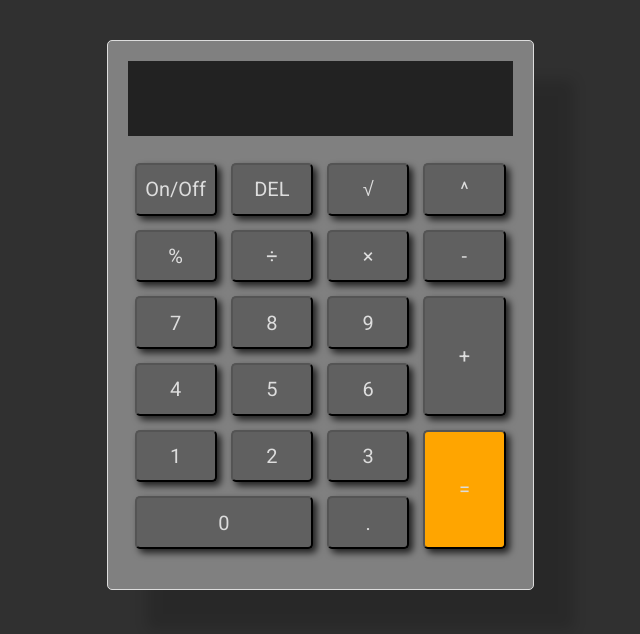
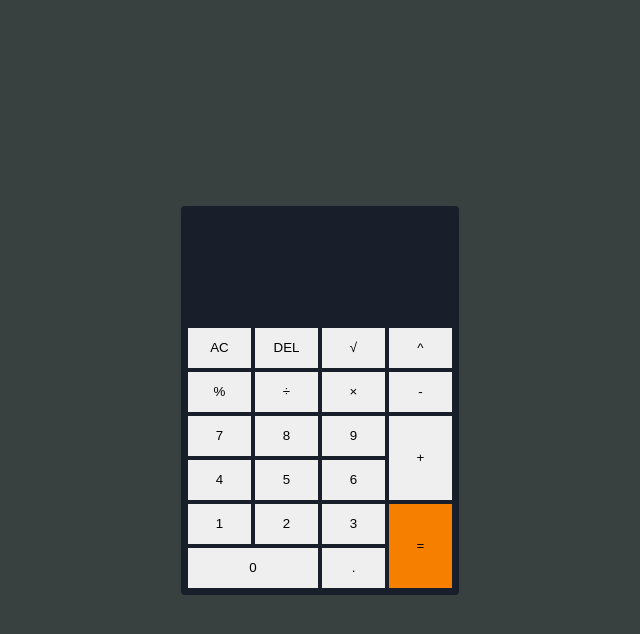
Before and after one commit to TymoteuszStr/simple_calculator, a plain HTML site: page index.html in a window 1280 px wide. Shown: the whole page, without its empty margins (320-960 px from the left). Drawn offline with Linux system fonts and the light colour scheme.

Commit message:
new style with style.scss

```diff
--- a/index.html
+++ b/index.html
@@ -3,12 +3,12 @@
 <head>
     <meta charset="utf-8">
     <meta name="viewport" content="width=device-width, initial-scale=1, shrink-to-fit=no">
-    <title>BigTest-html,css,js</title>
-    <meta name="description" content="just testing stuff">
-    <meta name="keywords" content=" ">
+    <title>Calculator online</title>
+    <meta name="description" content="retro calculator">
+    <meta name="keywords" content="claculator online">
     <meta http-equiv="X-UA-Compatible" content="IE=edge,chrome=1">
 
-    <link rel="stylesheet" href="style/main.css">
+    <link rel="stylesheet" href="style/style.css">
     <link href="https://fonts.googleapis.com/css2?family=Press+Start+2P&display=swap" rel="stylesheet">
     <link href="https://fonts.googleapis.com/css2?family=Roboto&display=swap" rel="stylesheet">
     <!--[if lt IE 9]>
@@ -18,15 +18,18 @@
 </head>
 
 <body>
-
     <main>
         <div class="container">
+
+            <div class="calc">
+
                 <div  class="result">
                     <div class ="first_operation"></div>
                     <div class ="second_operation"></div>
                 </div>
+
                 <div class="btn_container">
-                 <button class="toggler">On/Off</button>
+                    <button class="toggler">AC</button>
                     <button class="del">DEL</button>
                     <button class="operation">&radic;</button>
                     <button class="operation">^</button>
@@ -49,6 +52,7 @@
                     <button class="operation plus">+</button>
                     </div>
                 </div>
+        </div>
     </main>
 
     <script src="js/calc.js"></script>
--- a/js/calc.js
+++ b/js/calc.js
@@ -1,4 +1,3 @@
-let toggler = false;
 let result=undefined;
 let num1=undefined;
 let num2=undefined;
@@ -23,13 +22,9 @@ operationBtn.forEach(x => {
 
 function setDigit2(nr){
 
-    if(toggler)
-    {
         if(nr === '.' && (digital2.innerText.includes('.') || digital2.innerText ==='')) return;
         else if (nr === '0' && digital2.innerText=== '0') return;
         else digital2.innerText += nr;
-    }
-
 }
 
 function setDigit1(operation){
@@ -77,16 +72,8 @@ function calc(){
 }
 function toggle(){
 
-    if(!toggler){
-        toggler = true;
-        document.querySelector('.result').style.background = "#aaaaaa";
-    }
-    else {
-        toggler = false;
-        document.querySelector('.result').style.background = "#222222";
-        digital1.innerText = '';
-        digital2.innerText = '';
-    }
+  digital1.innerText = '';
+  digital2.innerText = '';
 }
 
 function del(){
--- /dev/null
+++ b/style/_colors.scss
@@ -0,0 +1,4 @@
+$bg-dark-color: #143642;
+$bg-light-color: #38413f;
+$my-dark-color: #191f2a;
+$my-orange: #f77f00;
--- a/style/main.css
+++ b/style/main.css
@@ -25,7 +25,7 @@ body{
     height: 75px;
     margin-left:auto;
     margin-right: auto;
-    background-color: #222222;
+    background-color: #aaaaaa;
     display: flex;
     flex-direction: column;
     justify-content: space-between;
@@ -55,7 +55,7 @@ body{
     grid-template-rows: repeat(6,1fr);
 
 }
-.btn_container>button{
+.btn_container button{
     font-size: 20px;
     font-family: 'Roboto', sans-serif;
     color: #dddddd;
--- a/style/style.scss
+++ b/style/style.scss
@@ -0,0 +1,86 @@
+@import "./colors";
+
+@mixin center {
+  display: flex;
+  justify-content: center;
+  align-items: center;
+  flex-direction: column;
+
+}
+*{
+    box-sizing: border-box;
+    margin: 0;
+}
+body{
+    background: $bg-light-color;
+}
+.container{
+    width: 100vw;
+    height: 100vh;
+    @include center();
+}
+
+
+.calc{
+    width: 278px;
+    background-color: $my-dark-color;
+    @include center();
+    padding: 5px;
+    border-radius: 4px;
+
+}
+.result{
+    min-height: 75px;
+    color: lightgrey;
+    font-family: 'Press Start 2P', cursive;
+    width: 100%;
+    text-align: right;
+    word-wrap: break-word;
+    margin-bottom: 10px;
+}
+.first_operation{
+    min-height: 40px;
+    font-size: 0.8em;
+    opacity: .7;
+    margin-bottom: 10px;
+    margin-top: 10px;
+}
+.second_operation{
+    min-height: 45px;
+    font-size: 1.1em;
+
+}
+.btn_container{
+    width: 100%;
+    display: grid;
+    grid-template-columns: repeat(4,1fr);
+    grid-template-rows: repeat(6,1fr);
+
+    button{
+        min-height: 40px;
+        border:none;
+        margin: 2px;
+        &:hover{
+            cursor: pointer;
+            opacity: .7;
+
+        }
+    }
+
+}
+.zero
+{
+    grid-row: 6/7;
+    grid-column: 1/3;
+}
+.plus
+{
+    grid-row: 3/5;
+    grid-column: 4/5;
+}
+.enter
+{
+    grid-row: 5/ span 2;
+    grid-column: 4/ span 1;
+    background-color: $my-orange;
+}
```
Also changed, not shown: style/style.css, 1 other file. Lines whose indentation alone changed are shown as unchanged.
